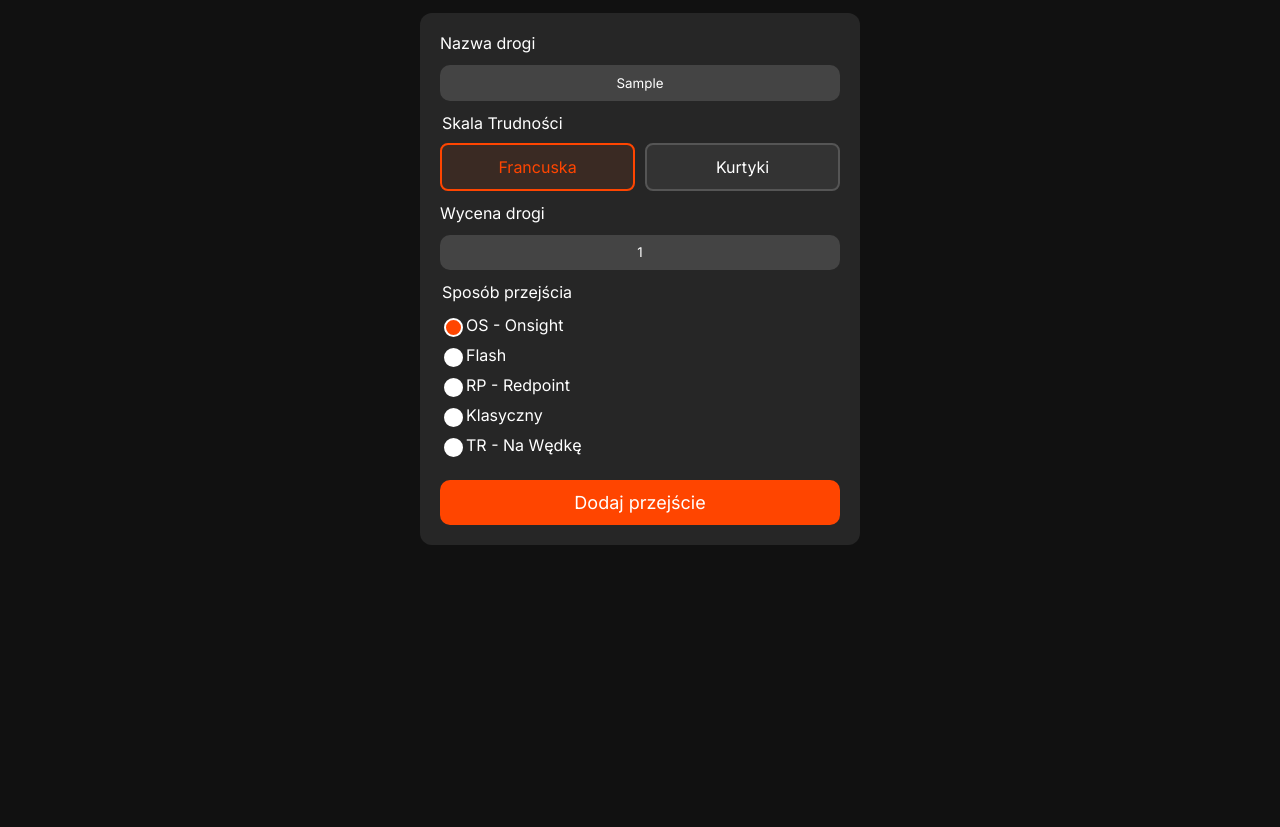
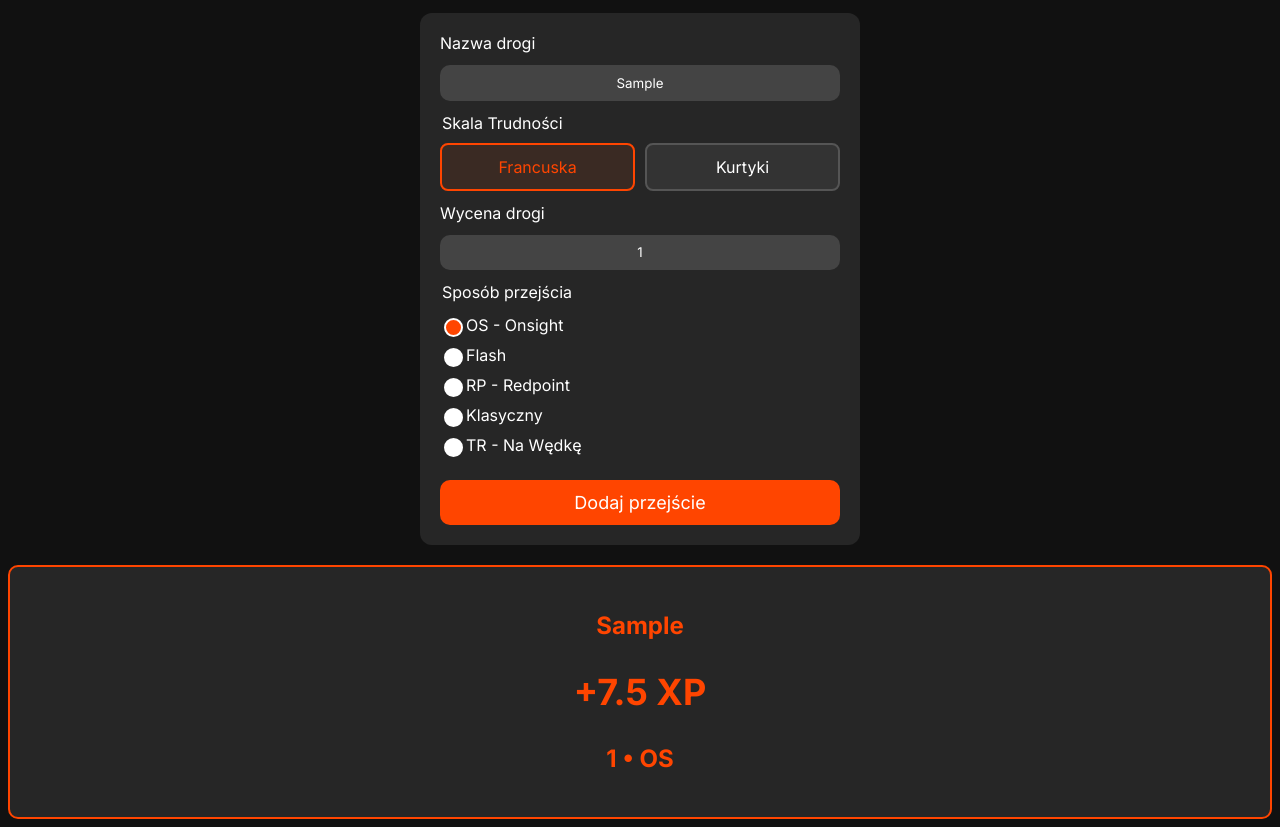
Before and after one commit to Lisiozmur/climbing-xp, a plain HTML site: page index.html in a window 1280 px wide. Both pictures are taken after typing "Sample" into the empty fields and a click on the button "Dodaj przejście". Shown: the part 105-932 px from the top of the page. Before the commit the page ends 800 px from the top, so only its background shows below. Drawn offline with Linux system fonts and the light colour scheme.

Commit message:
feat: XP view

```diff
--- a/index.html
+++ b/index.html
@@ -54,6 +54,13 @@
         </fieldset>
         <button id="dPi" type="submit">Dodaj przejście</button>
     </form>
+
+    <div id="wynikXP" class="wynik-xp">
+        <p id="wynikNazwa"></p>
+        <h2 id="wynikPunkty"></h2>
+        <p id="wynikSzczegoly"></p>
+    </div>
+
     <script src="script.js"></script>
 </body>
 </html>
--- a/script.js
+++ b/script.js
@@ -4,6 +4,11 @@ const listaTrudnosci = document.getElementById("rPrice");
 
 const nazwaDrogi = document.getElementById("rName");
 const formularz = document.getElementById("formula");
+
+const wynikXP = document.getElementById("wynikXP");
+const wynikNazwa = document.getElementById("wynikNazwa");
+const wynikPunkty = document.getElementById("wynikPunkty");
+const wynikSzczegoly = document.getElementById("wynikSzczegoly");
 
 const stopnieFrancuskie = [
     "1","2","3","4a","4b","4c","5a",
@@ -96,6 +101,11 @@ formularz.addEventListener("submit",function(event){
         return;
     }
 
+
+    wynikNazwa.textContent = nazwaDrogi.value.trim();
+    wynikPunkty.textContent = `+${zdobytePunkty} XP`;
+    wynikSzczegoly.textContent = `${listaTrudnosci.value} • ${wybranyStyl.value}`;
+
     console.log(nazwaDrogi.value);
     console.log(listaTrudnosci.value);
     console.log(wybranyStyl.value);
--- a/style.css
+++ b/style.css
@@ -142,3 +142,19 @@ select {
     outline: 2px solid #FF4500;
     outline-offset: 3px;
 }
+
+.wynik-xp {
+    margin-top: 20px;
+    padding: 20px;
+    background-color: #262626;
+    border: 2px solid #FF4500;
+    border-radius: 10px;
+    color: #FF4500;
+    font-size: 24px;
+    font-weight: bold;
+    text-align: center;
+}
+
+.wynik-xp:empty {
+    display: none;
+}
```
